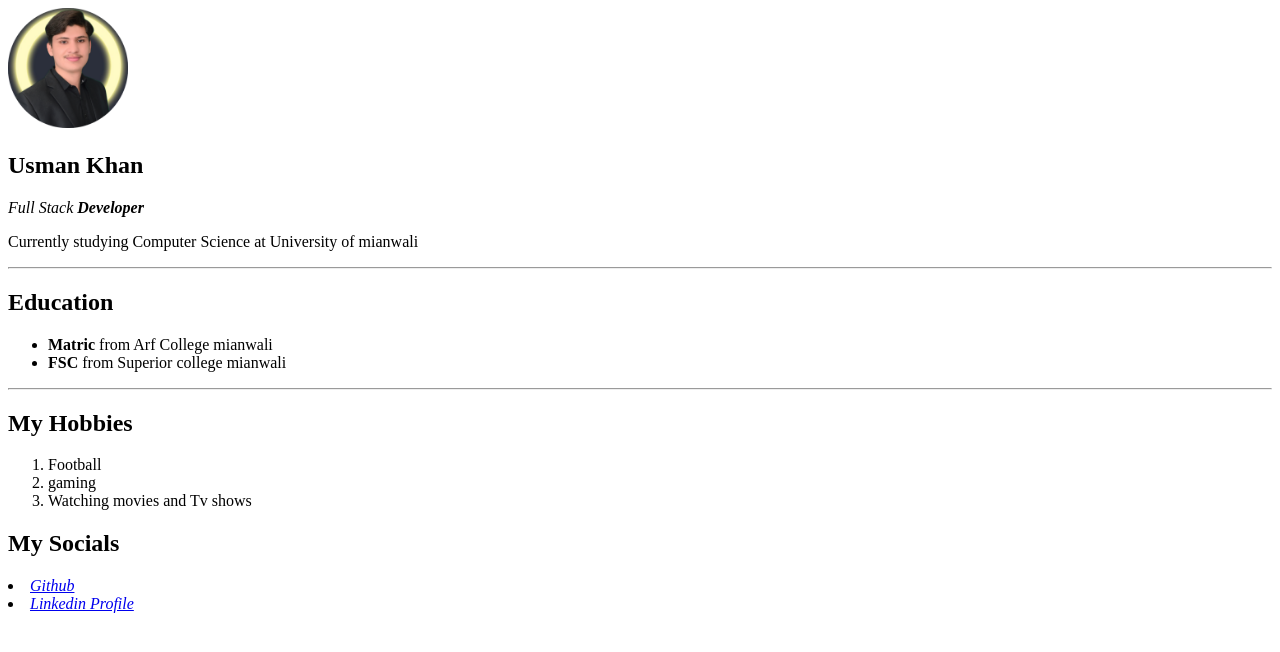
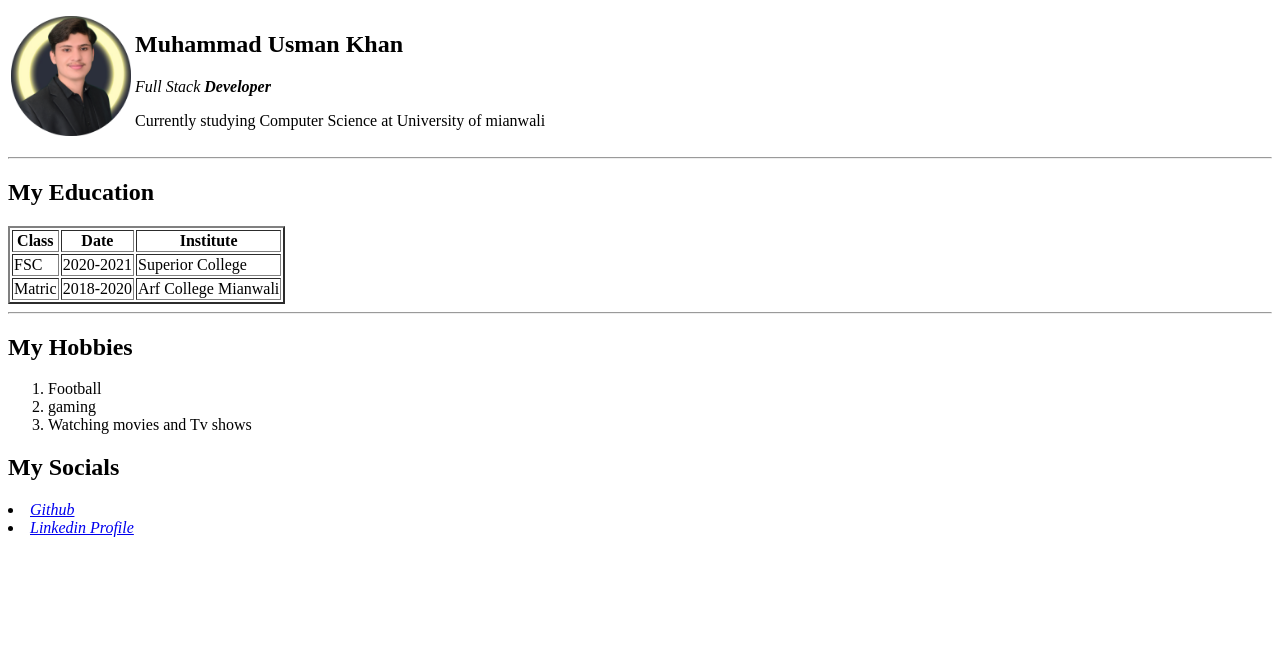
Before and after one commit to UsmanK7/Personal-Website, a plain HTML site: page index.html in a window 1280 px wide. Drawn offline with Linux system fonts and the light colour scheme.

Commit message:
Update index.html

```diff
--- a/index.html
+++ b/index.html
@@ -7,16 +7,40 @@
     <title>Usman ka biodata</title>
 </head>
 <body>
-    <img  src="img.png" alt="Error 404" width="120" height="120"  >
-    <h2>Usman Khan</h2>
-    <p><em>Full Stack <strong>Developer</strong> </em></p>
-    <p>Currently studying Computer Science at University of mianwali</p>
+    <table>
+        <td><img  src="img.png" alt="Error 404" width="120" height="120"  ></td>
+        <td>
+        <h2>Muhammad Usman Khan</h2>
+        <p><em>Full Stack <strong>Developer</strong> </em></p>
+        <p>Currently studying Computer Science at University of mianwali</p>
+        </td>
+    </table>
+
     <hr>
-    <h2>Education</h2>
-    <ul>
-        <li><strong>Matric</strong> from Arf College mianwali </li>
-        <li><strong>FSC</strong> from Superior college mianwali </li>
-    </ul>
+    <h2>My Education</h2>
+    <table border="2">
+        <thead>
+            <tr>
+            <th>Class</th>
+            <th>Date</th>
+            <th>Institute</th>
+            </tr>
+        </thead>
+        <tbody>
+            <tr>
+                <td>FSC</td>
+                <td>2020-2021</td>
+                <td>Superior College</td>
+            </tr>
+            <tr>
+                <td>Matric</td>
+                <td>2018-2020</td>
+                <td>Arf College Mianwali</td>
+            </tr>
+        </tbody>
+        <tfoot>
+        </tfoot>
+    </table>
     <hr>
     <h2>My Hobbies</h2>
     <ol>
```
